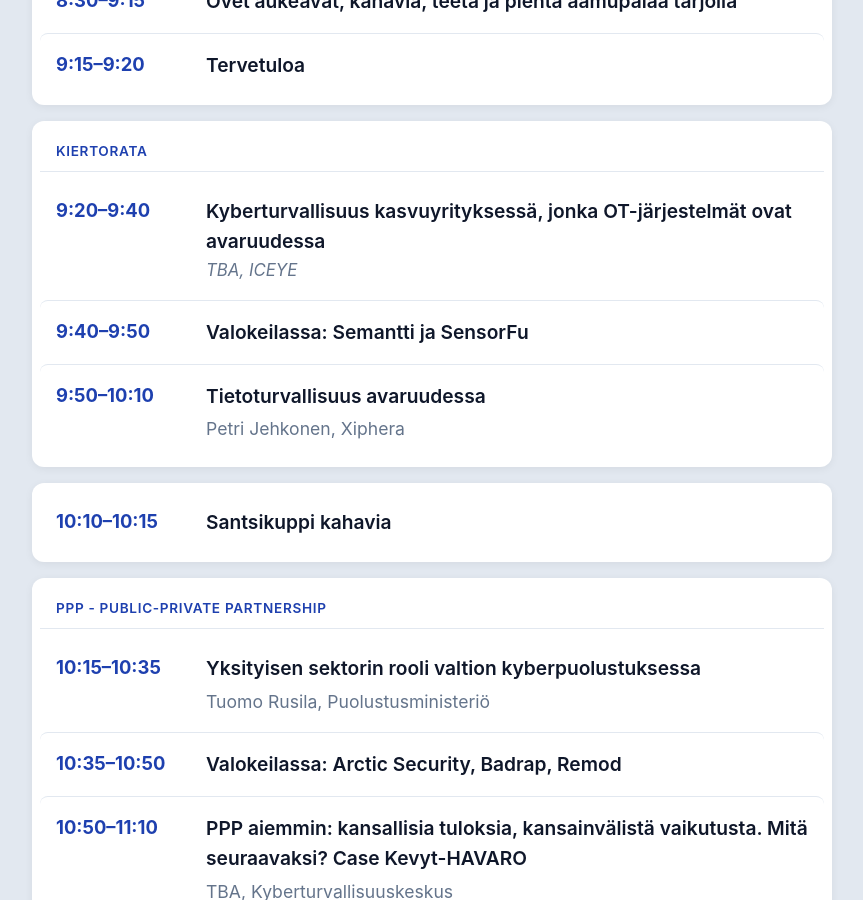
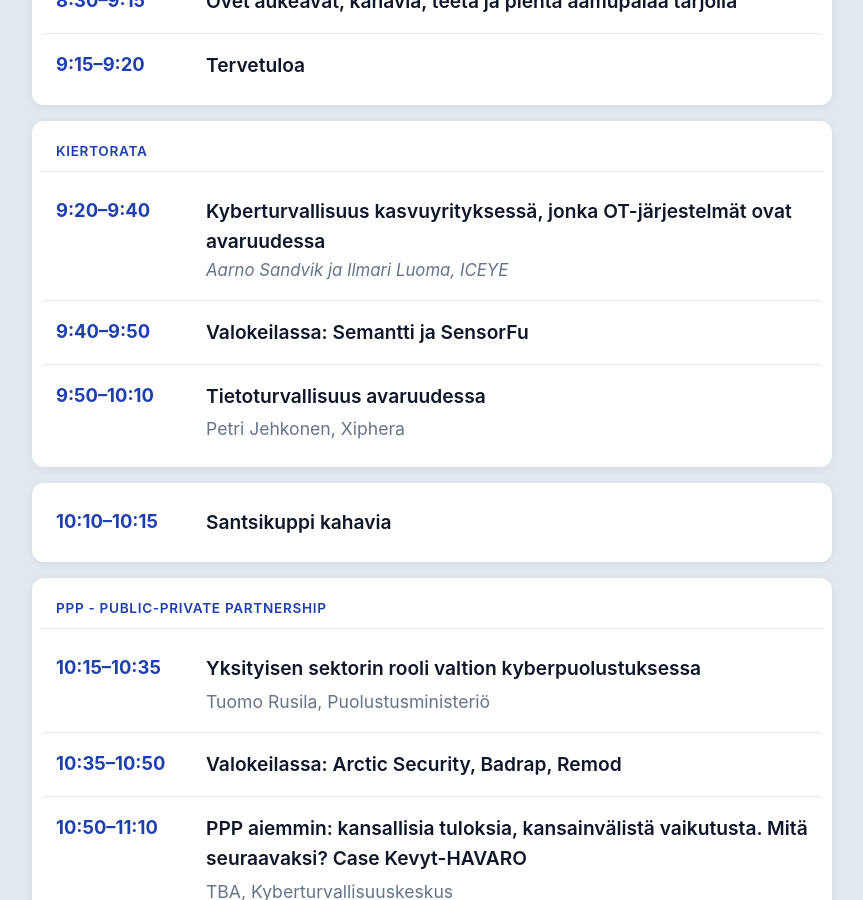
Before and after one commit to scanabc/scanabc.github.io, a Jekyll site: the page prevent26/index.html, which Jekyll copies as it is, in a window 1280 px wide and 900 px high, scrolled down 1464 px. Shown: the whole window, without its empty margins (208-1071 px from the left). Built offline with Jekyll 4.4.1, drawn with Linux system fonts in a browser that asks for light colours.

Commit message:
Prevent26: ICEYE presenter names

```diff
--- a/prevent26/index.html
+++ b/prevent26/index.html
@@ -536,7 +536,7 @@
             <div class="program-time">9:20–9:40</div>
             <div class="program-content">
               <div class="program-title">Kyberturvallisuus kasvuyrityksessä, jonka OT-järjestelmät ovat avaruudessa</div>
-              <div class="program-organization">TBA, ICEYE</div>
+              <div class="program-organization">Aarno Sandvik ja Ilmari Luoma, ICEYE</div>
             </div>
           </div>
           <div class="program-item">
```
